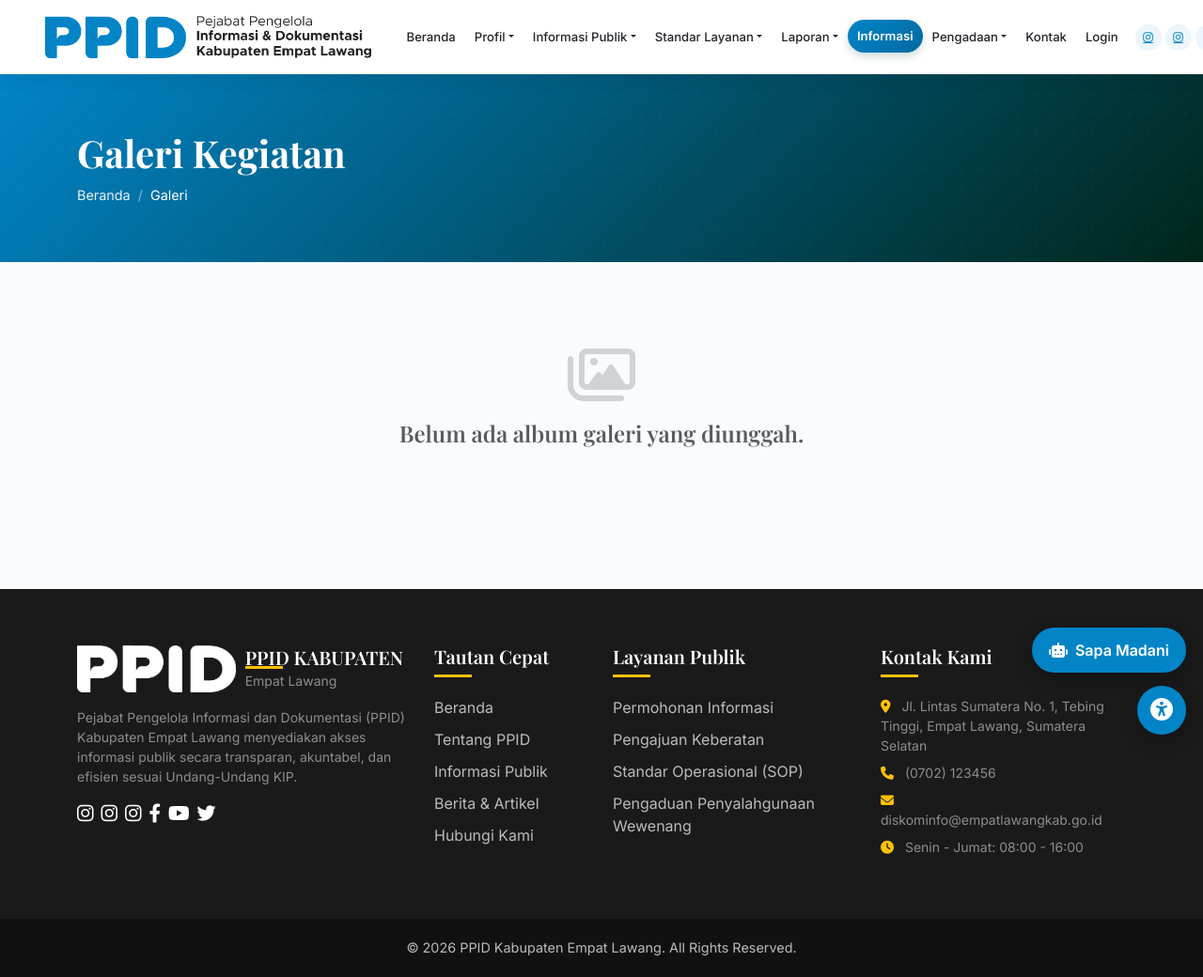
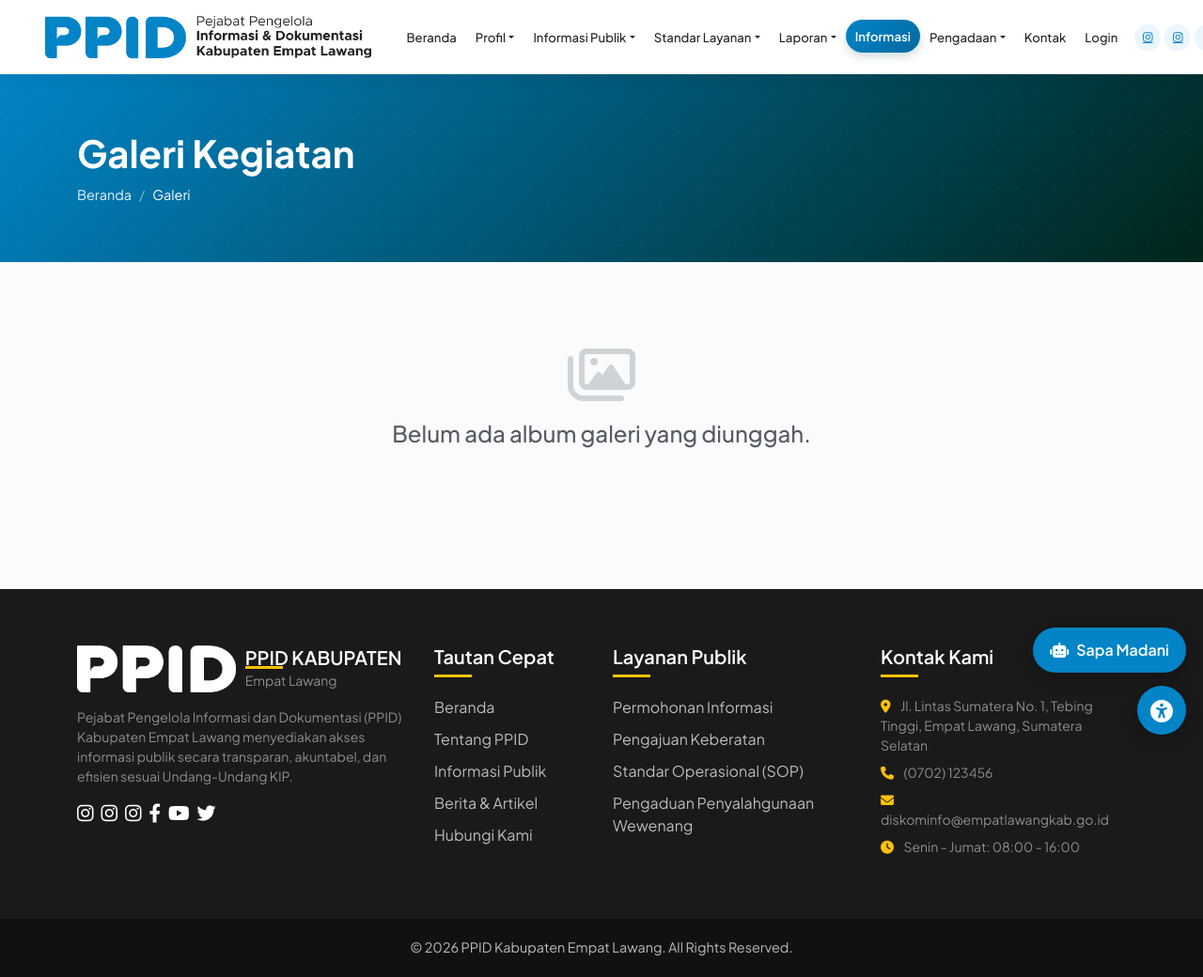
Before and after one commit to rhd4199/ppid_empatlawang_demo, a Laravel app: page /galeri in a window 1280 px wide; the page is wider, and only the part inside the window is pictured. Shown: that part at 94% size. Run offline with Laravel 12, Linux system fonts and the light colour scheme; data comes from the database, SQL or seed files in the repository; data that the repository does not hold is empty; parts of the project's set-up code (start-up, migrations or seed data) failed here and were passed over.

Commit message:
Use Plus Jakarta Sans for public site and admin
Replaces Inter, Playfair Display and Georgia; the accessibility widget's
dyslexia-friendly font is unchanged.

Co-Authored-By: LarikaAI <agent@larika.id>

```diff
--- a/resources/views/gallery/index.blade.php
+++ b/resources/views/gallery/index.blade.php
@@ -79,7 +79,7 @@
 @push('styles')
 <style>
     .font-playfair {
-        font-family: 'Playfair Display', serif;
+        font-family: 'Plus Jakarta Sans', sans-serif;
     }
 
     .gallery-card {
--- a/resources/views/home.blade.php
+++ b/resources/views/home.blade.php
@@ -16,7 +16,7 @@
         overflow: hidden;
     }
     .hero-title {
-        font-family: 'Playfair Display', serif;
+        font-family: 'Plus Jakarta Sans', sans-serif;
         font-weight: 700;
         font-size: clamp(2rem, 1rem + 5vw, 3.5rem);
         margin-bottom: 20px;
--- a/resources/views/layouts/admin.blade.php
+++ b/resources/views/layouts/admin.blade.php
@@ -13,7 +13,7 @@
     <!-- Fonts -->
     <link rel="preconnect" href="https://fonts.googleapis.com">
     <link rel="preconnect" href="https://fonts.gstatic.com" crossorigin>
-    <link href="https://fonts.googleapis.com/css2?family=Inter:wght@300;400;500;600;700&display=swap" rel="stylesheet">
+    <link href="https://fonts.googleapis.com/css2?family=Plus+Jakarta+Sans:wght@300;400;500;600;700;800&display=swap" rel="stylesheet">
 
     <!-- Styles -->
     <link href="https://cdn.jsdelivr.net/npm/bootstrap@5.3.0/dist/css/bootstrap.min.css" rel="stylesheet">
@@ -57,7 +57,7 @@
         .border-primary { border-color: var(--primary-color) !important; }
 
         body {
-            font-family: 'Inter', sans-serif;
+            font-family: 'Plus Jakarta Sans', sans-serif;
             background-color: #f3f4f6;
             overflow-x: hidden;
         }
--- a/resources/views/layouts/app.blade.php
+++ b/resources/views/layouts/app.blade.php
@@ -63,7 +63,7 @@
     <!-- Fonts -->
     <link rel="preconnect" href="https://fonts.googleapis.com">
     <link rel="preconnect" href="https://fonts.gstatic.com" crossorigin>
-    <link href="https://fonts.googleapis.com/css2?family=Inter:wght@300;400;500;600;700&family=Playfair+Display:wght@600;700&display=swap" rel="stylesheet">
+    <link href="https://fonts.googleapis.com/css2?family=Plus+Jakarta+Sans:wght@300;400;500;600;700;800&display=swap" rel="stylesheet">
 
     <!-- Styles -->
     <link href="https://cdn.jsdelivr.net/npm/bootstrap@5.3.0/dist/css/bootstrap.min.css" rel="stylesheet">
@@ -110,7 +110,7 @@
         .border-primary { border-color: var(--primary-color) !important; }
 
         body {
-            font-family: 'Inter', sans-serif;
+            font-family: 'Plus Jakarta Sans', sans-serif;
             color: var(--text-dark);
             background-color: #f9fbfd; /* Very subtle blue-ish grey */
             display: flex;
@@ -123,7 +123,7 @@
         }
 
         h1, h2, h3, h4, h5, h6 {
-            font-family: 'Playfair Display', serif;
+            font-family: 'Plus Jakarta Sans', sans-serif;
             color: var(--primary-color);
         }
 
@@ -207,7 +207,7 @@
             display: flex;
             align-items: center;
             color: var(--primary-color);
-            font-family: 'Playfair Display', serif;
+            font-family: 'Plus Jakarta Sans', sans-serif;
             font-weight: 700;
         }
 
--- a/resources/views/news/index.blade.php
+++ b/resources/views/news/index.blade.php
@@ -127,7 +127,7 @@
 @push('styles')
 <style>
     .font-playfair {
-        font-family: 'Playfair Display', serif;
+        font-family: 'Plus Jakarta Sans', sans-serif;
     }
 
     .card-img-wrapper {
--- a/resources/views/news/show.blade.php
+++ b/resources/views/news/show.blade.php
@@ -105,11 +105,11 @@
 @push('styles')
 <style>
     .font-playfair {
-        font-family: 'Playfair Display', serif;
+        font-family: 'Plus Jakarta Sans', sans-serif;
     }
 
     .article-content {
-        font-family: 'Georgia', serif;
+        font-family: 'Plus Jakarta Sans', sans-serif;
         color: #333;
     }
 
@@ -126,7 +126,7 @@
     }
 
     .article-content h2, .article-content h3 {
-        font-family: 'Inter', sans-serif;
+        font-family: 'Plus Jakarta Sans', sans-serif;
         font-weight: 700;
         margin-top: 2.5rem;
         margin-bottom: 1rem;
```
